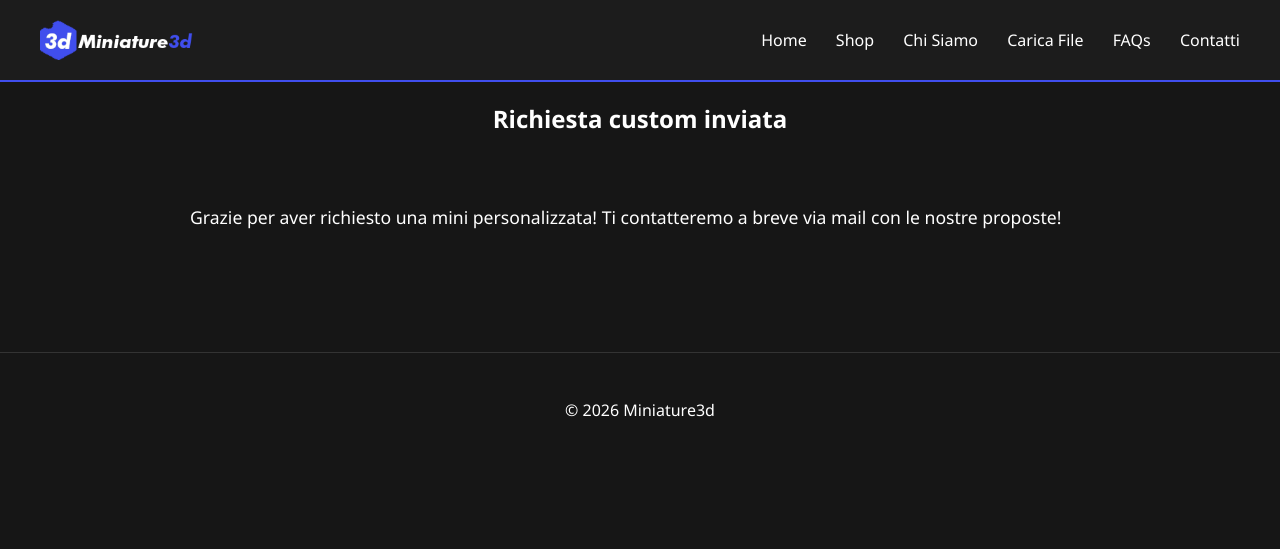
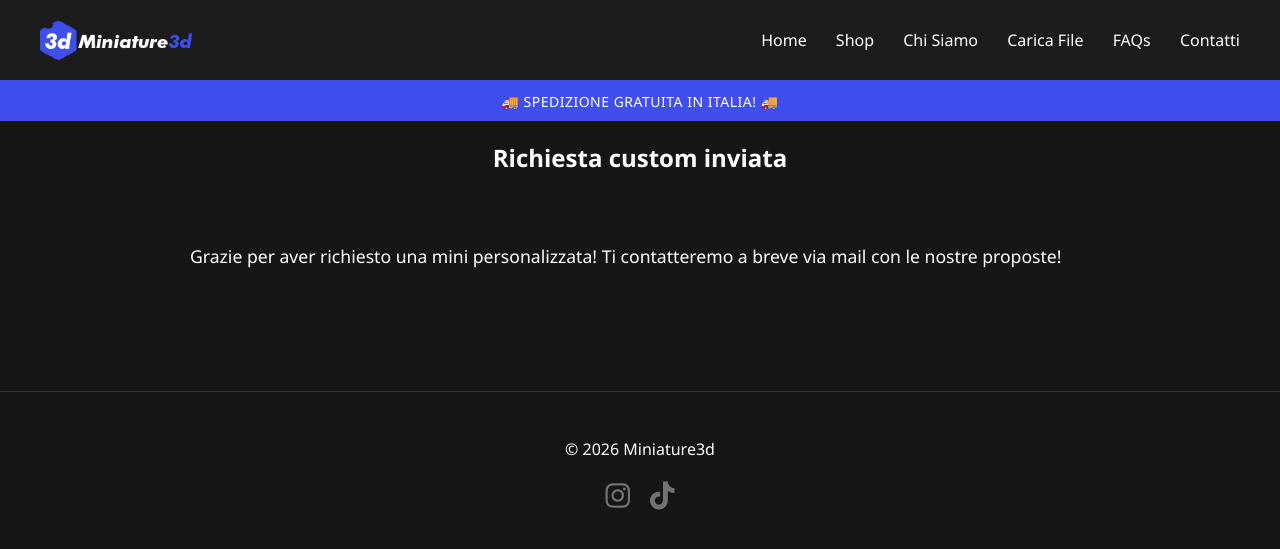
Before and after one commit to urcaminiature/miniature3d-it-website, a Jekyll site: the page built from thanks.html, in a window 1280 px wide. Shown: the top 549 px of the page. Built offline with Jekyll 4.4.1, drawn with Linux system fonts in a browser that asks for light colours; a script that is not in the unit is left out.

Commit message:
Add files via upload

```diff
--- a/_includes/footer.html
+++ b/_includes/footer.html
@@ -1,5 +1,9 @@
 <footer class="site-footer">
 
 <p>© 2026 Miniature3d</p>
+  <div class="social-icons">
+      <a href="https://www.instagram.com/miniature3d.it/" target="_blank"><i class="fab fa-instagram"></i></a>
+      <a href="https://www.tiktok.com/@miniature3d.it?_r=1&_t=ZN-94mD4dlAv82" target="_blank"><i class="fab fa-tiktok"></i></a>
+  </div>
 
 </footer>
--- a/_includes/header.html
+++ b/_includes/header.html
@@ -18,3 +18,6 @@
 </nav>
 
 </header>
+<div class="shipping-bar">
+  🚚 Spedizione gratuita in Italia! 🚚
+</div>
--- a/_layouts/default.html
+++ b/_layouts/default.html
@@ -10,6 +10,8 @@
 
   <link rel="stylesheet" href="/css/style.css">
 
+    <!-- Icons (Font Awesome) -->
+  <link rel="stylesheet" href="https://cdnjs.cloudflare.com/ajax/libs/font-awesome/6.5.0/css/all.min.css">
   <!-- Swiper CSS -->
   <link rel="stylesheet" href="https://cdn.jsdelivr.net/npm/swiper@10/swiper-bundle.min.css" />
   <script src="https://cdn.jsdelivr.net/npm/tsparticles@2/tsparticles.bundle.min.js"></script>
--- a/css/style.css
+++ b/css/style.css
@@ -99,6 +99,43 @@ margin-top: 80px;
 
 border-top: 1px solid #333;
 
+}
+
+ .social-icons {
+      display: flex;
+  justify-content: center;
+      gap: 20px;
+    }
+
+    .social-icons a {
+      font-size: 28px;
+      color: rgba(255, 255, 255, 0.4);
+      transition: all 0.2s ease;
+    }
+
+    .social-icons a:hover {
+      color: #3dfdff; /* colored on hover */
+      transform: translateY(-2px);
+    }
+/* Tablets */
+@media (max-width: 1024px) {
+  .social-icons a {
+    font-size: 38px;
+  }
+}
+
+/* Phones */
+@media (max-width: 768px) {
+  .social-icons a {
+    font-size: 36px;
+  }
+}
+
+/* Small phones */
+@media (max-width: 480px) {
+  .social-icons a {
+    font-size: 32px;
+  }
 }
 /* Order form styling */
 
@@ -481,3 +518,22 @@ border-top: 1px solid #333;
   margin-left: auto;
   margin-right: auto;
 }
+
+.shipping-bar {
+  width: 100%;
+  background-color: #404eed; /* or your brand color */
+  color: #ffffff;
+  text-align: center;
+  padding: 10px 0;
+  font-size: 14px;
+  font-weight: 500;
+}
+.shipping-bar {
+  letter-spacing: 0.5px;
+  text-transform: uppercase;
+}
+.shipping-bar {
+  position: sticky;
+  top: 0;
+  z-index: 1000;
+}
```
